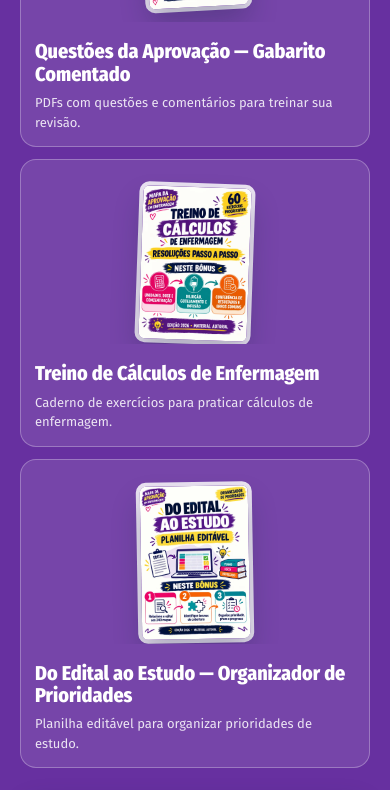
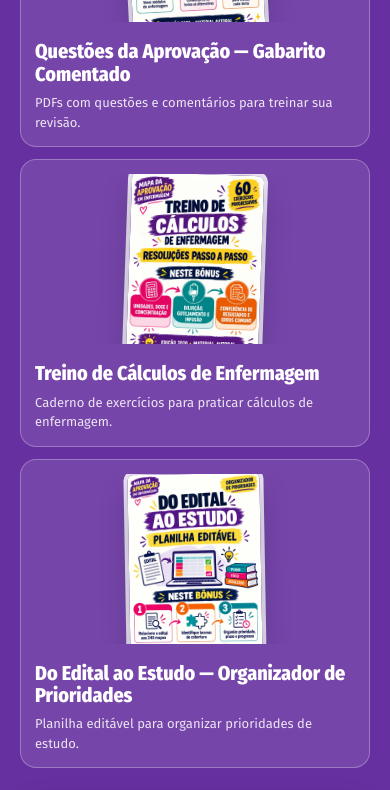
Before and after one commit to wilianAlbrecht/240-mapas-mentais-enfermagem, a React (Vite) app: page / in a window 390 px wide. Shown: the part 3279-4069 px from the top of the page. Built offline with nearby package versions, Linux system fonts and the light colour scheme.

Commit message:
Refactor bonus mockup styles for improved responsiveness and layout consistency

```diff
--- a/src/refresh.css
+++ b/src/refresh.css
@@ -70,10 +70,10 @@ body.preview-open{overflow:hidden}
 .bonus-item{display:flex;min-width:0;flex-direction:column;gap:18px;padding:18px;border:1px solid rgba(255,255,255,.28);border-radius:16px;background:rgba(255,255,255,.1)}
 .bonus-item h3{margin:0;color:#fff;font:800 22px/1.12 var(--font-title)}
 .bonus-item p{margin:8px 0 0;color:rgba(255,255,255,.86);font-size:14px;line-height:1.5}
-.bonus-mockup{position:relative;display:grid;place-items:center;height:210px;border-radius:12px;background:transparent;overflow:hidden}
-.bonus-cover{display:block;width:auto;max-width:62%;height:84%;object-fit:contain;border-radius:6px;box-shadow:0 16px 28px rgba(25,35,63,.28),0 0 0 4px rgba(255,255,255,.85);transform:rotate(-3deg)}
-.bonus-mockup--notebook .bonus-cover{height:86%;transform:rotate(2deg)}
-.bonus-mockup--spreadsheet .bonus-cover{height:86%;transform:rotate(-1deg)}
+.bonus-mockup{position:relative;display:grid;min-width:0;place-items:center;height:210px;border-radius:12px;background:transparent;overflow:hidden}
+.bonus-cover{display:block;flex:0 0 auto;width:min(126px,62%);max-width:none;height:auto;aspect-ratio:636/900;object-fit:contain;border-radius:6px;box-shadow:0 16px 28px rgba(25,35,63,.28),0 0 0 4px rgba(255,255,255,.85);transform:rotate(-3deg)}
+.bonus-mockup--notebook .bonus-cover{transform:rotate(2deg)}
+.bonus-mockup--spreadsheet .bonus-cover{transform:rotate(-1deg)}
 .mock-pdf{position:absolute;width:43%;height:68%;border-radius:5px;background:#fff;box-shadow:0 12px 22px rgba(25,35,63,.22)}
 .mock-pdf--back{left:18%;top:22%;transform:rotate(-10deg);background:#e8f4f2}.mock-pdf--middle{left:30%;top:16%;transform:rotate(4deg);background:#f8fbff}.mock-pdf--front{left:42%;top:12%;display:flex;flex-direction:column;gap:8px;padding:18px 14px;color:#19233f;transform:rotate(9deg)}
 .mock-pdf b,.mock-notebook-page b,.mock-screen b{font:800 18px/1 var(--font-title)}.mock-pdf i,.mock-notebook-page i{display:block;height:7px;border-radius:999px;background:#dfe6ef}.mock-pdf em{margin-top:auto;color:#168442;font-size:11px;font-style:normal;font-weight:800}
@@ -168,7 +168,7 @@ body.preview-open{overflow:hidden}
  .gallery-hint{font-size:11px;margin:-7px 0 0}
  .modules-list{gap:8px}.modules-list li{grid-template-columns:auto minmax(0,1fr) auto;gap:9px;padding:8px 0}.module-name{font-size:13.5px}.modules-list .module-count{font-size:12px}
  .mechanism-close{font-size:19px;line-height:1.35;margin:0}
- .mid-bonus-layout{gap:24px}.mid-pitch h2{font-size:29px}.bonus-showcase{gap:12px}.bonus-item{display:flex;padding:14px}.bonus-mockup{height:170px}.bonus-cover{max-width:48%;height:82%}.bonus-item h3{font-size:20px}.bonus-item p{font-size:13px}
+ .mid-bonus-layout{gap:24px}.mid-pitch h2{font-size:29px}.bonus-showcase{gap:12px}.bonus-item{display:flex;padding:14px}.bonus-mockup{height:170px}.bonus-cover{width:min(132px,48%);height:auto}.bonus-item h3{font-size:20px}.bonus-item p{font-size:13px}
  .audience-grid{grid-template-columns:1fr}.audience-grid article{padding:17px 0}
  .audience-grid h3{font-size:20px}.audience-grid p{font-size:13px}
  .receive-media{height:240px}.collection-fan img{height:75%;left:1%;top:10%}.collection-fan img:nth-child(2){left:28%}.collection-fan img:nth-child(3){left:48%}
```
